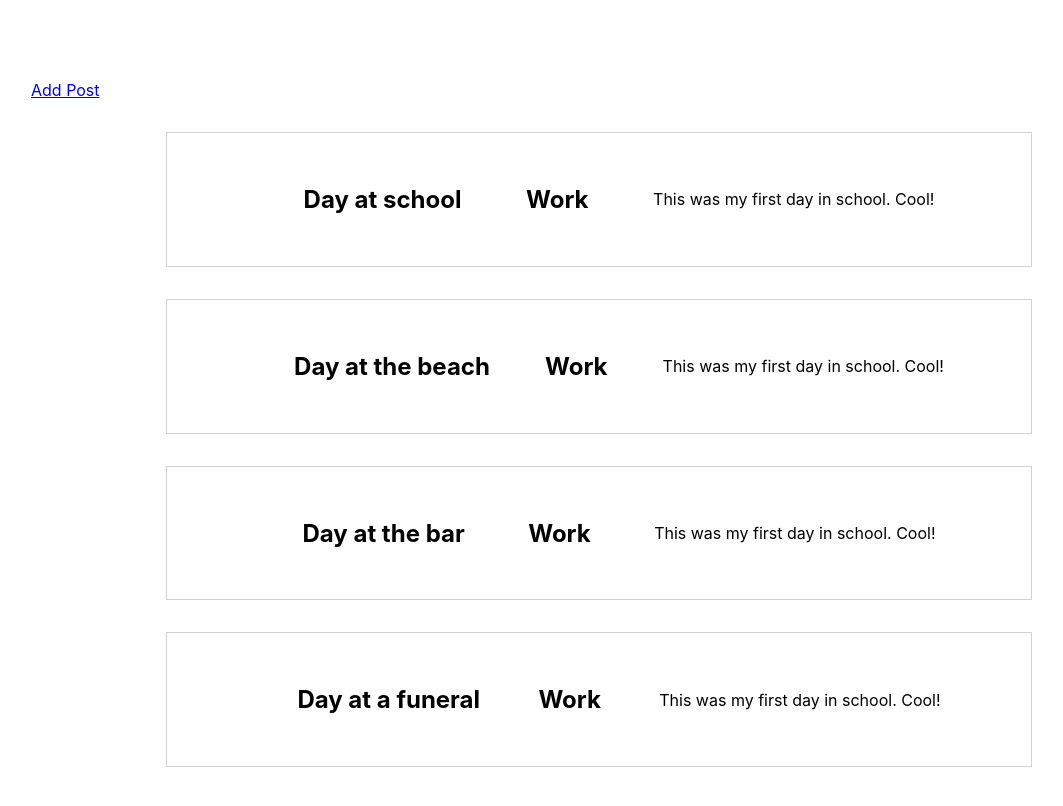
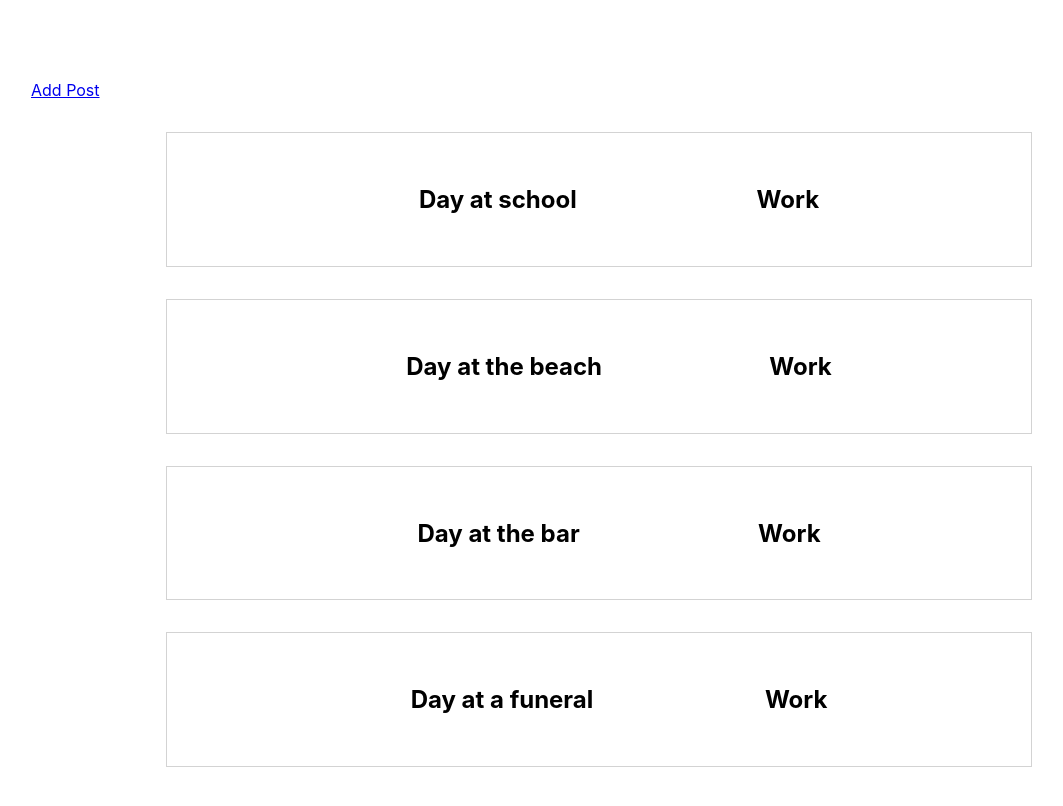
Before and after one commit to moscuet/Blog-Post_React, a React (Create React App) app: page / in a window 1280 px wide. Shown: the top 806 px of the page, without its empty margins (41-1104 px from the left). Built offline with nearby package versions, Linux system fonts and the light colour scheme.

Commit message:
added viewpost component

```diff
--- a/src/App.js
+++ b/src/App.js
@@ -58,7 +58,7 @@ class App extends Component {
   }
 
   render() {
-
+    console.log(this.props.title)
     return (
       <BrowserRouter>
 
@@ -69,7 +69,7 @@ class App extends Component {
 
             <Switch>
             <Route path="/addpost" component={(props)=><AddPost {...props} addPost={this.addPost}/>} />
-            {/* <Route path="/editpost/:id" component={<ViewPost post={props.match.params.id}/>}/>  */}
+            {/* <Route path={`/viewpost/`} component={(props)=><ViewPost post={props.match.params.id}/>}/>  */}
             <Route path="/" component ={(props)=><PostList posts={this.state.posts} />} />
             </Switch>
 
--- a/src/components/PostItem.js
+++ b/src/components/PostItem.js
@@ -1,15 +1,21 @@
 import React from 'react';
 import {NavLink} from 'react-router-dom';
 import './assets/style/postitem.css'
+import { v4 as uuidv4 } from 'uuid';
 
 
-const PostItem = ({title, category, description}) => {
+const PostItem = (props) => {
+    let {id, title, category} = props.post
+    console.log(id)
+   console.log(props)
+
     return (
-            <div className="post-item__container">
+
+            <div className="post-item__container" >
             <ul className="post-item__wrapper">
                 <h2 className="post-title">{title}</h2>
                 <h2 className="post-category">{category}</h2>
-                <p className="post-description">{description}</p>
+                {/* <button><NavLink to={`viewpost/${}`}>View Post</NavLink></button> */}
 
             </ul>
             </div>
--- a/src/components/PostList.js
+++ b/src/components/PostList.js
@@ -7,10 +7,7 @@ import {NavLink} from 'react-router-dom';
 const PostList = (props) => {
   console.log(props)
   let postList = props.posts.map((post) => (
-    <PostItem key={post.id}
-              title={post.title}
-              category={post.category}
-              description={post.description} />
+    <PostItem post={post} />
   ))
 
           return (
--- a/src/components/ViewPost.js
+++ b/src/components/ViewPost.js
@@ -1,11 +1,10 @@
 import React from 'react'
 
-const ViewPost = (props) => {
+const ViewPost = () => {
 
-    let {title} = props
     return (
         <div>
-            <h1>{title}</h1>
+            <h1>View Post page</h1>
         </div>
     )
 }
```
